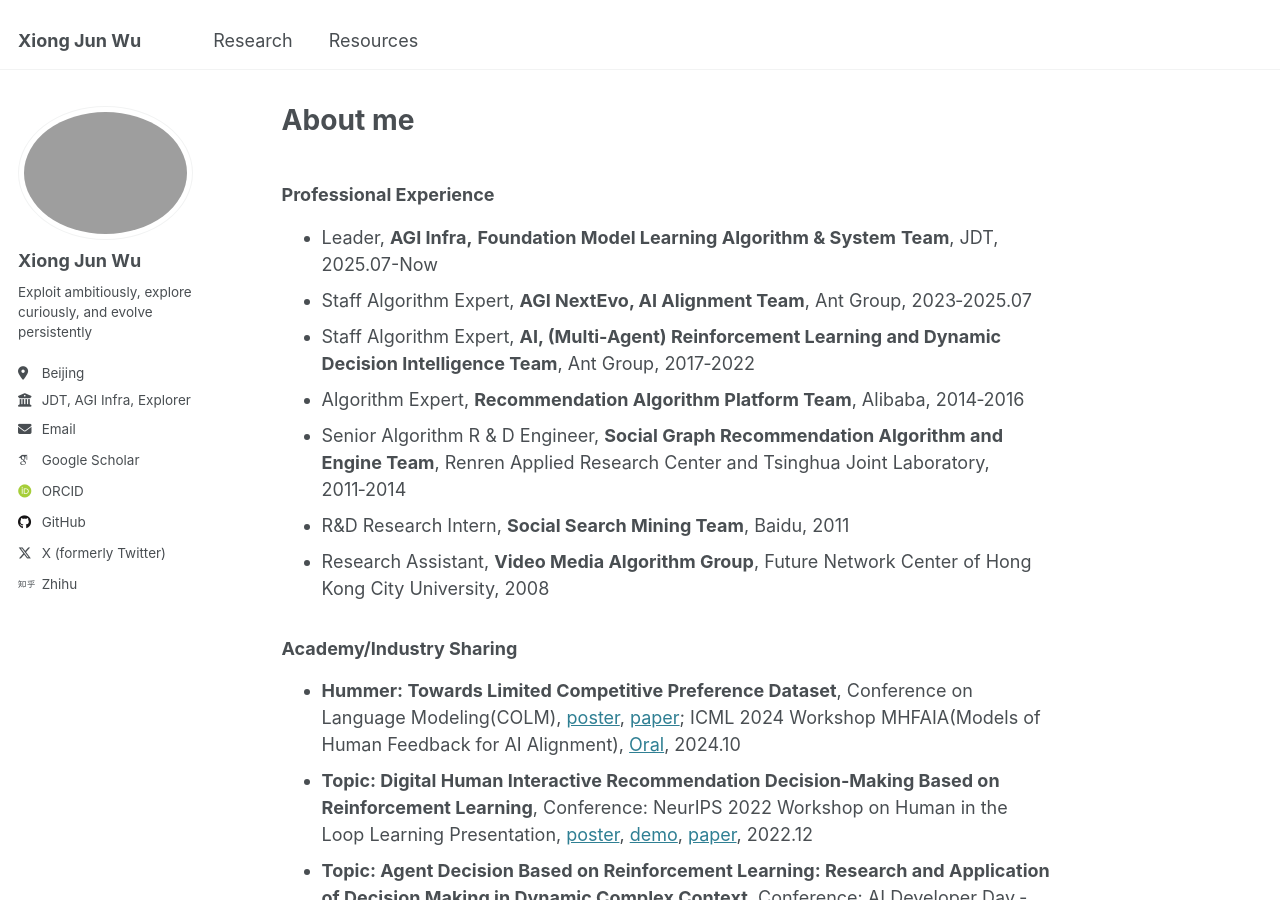
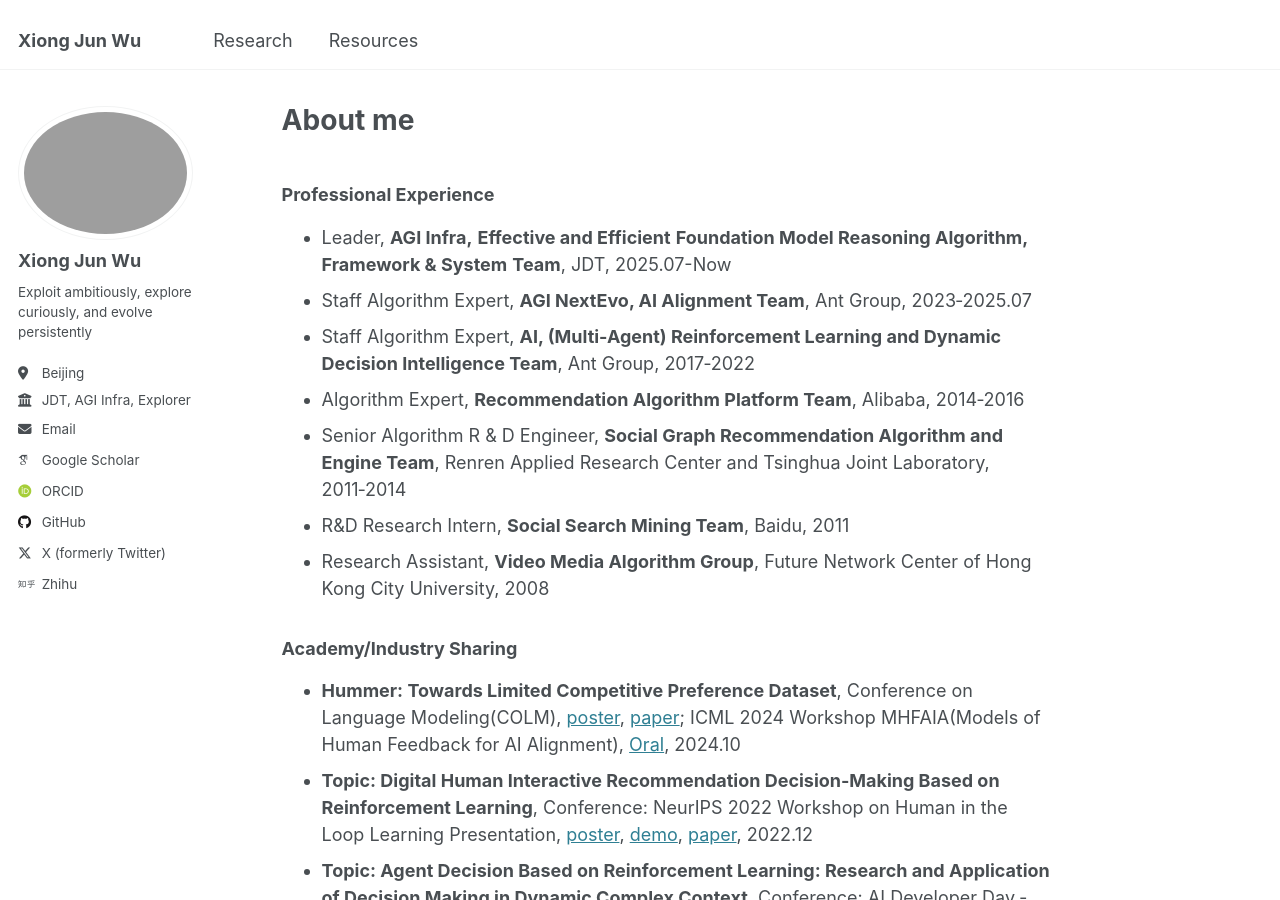
Before and after one commit to junwuxgi/junwuxgi.github.io, a Jekyll site: the page built from _pages/about.md, in a window 1280 px wide and 900 px high. Built offline with Jekyll 4.4.1, drawn with Linux system fonts in a browser that asks for light colours; some web fonts are replaced.

Commit message:
update config

```diff
--- a/_pages/about.md
+++ b/_pages/about.md
@@ -8,7 +8,7 @@ redirect_from:
 ---
 ### Professional Experience
 
-- Leader, **AGI Infra,** **Foundation Model Learning Algorithm & System** **Team**, JDT, 2025.07-Now
+- Leader, **AGI Infra,** **Effective and Efficient** **Foundation Model Reasoning Algorithm, Framework & System** **Team**, JDT, 2025.07-Now
 - Staff Algorithm Expert, **AGI NextEvo, AI Alignment Team**, Ant Group, 2023‑2025.07
 - Staff Algorithm Expert,  **AI, (Multi-Agent) Reinforcement Learning and Dynamic Decision Intelligence Team**, Ant Group, 2017‑2022
 - Algorithm Expert, **Recommendation Algorithm Platform Team**, Alibaba, 2014‑2016
```
